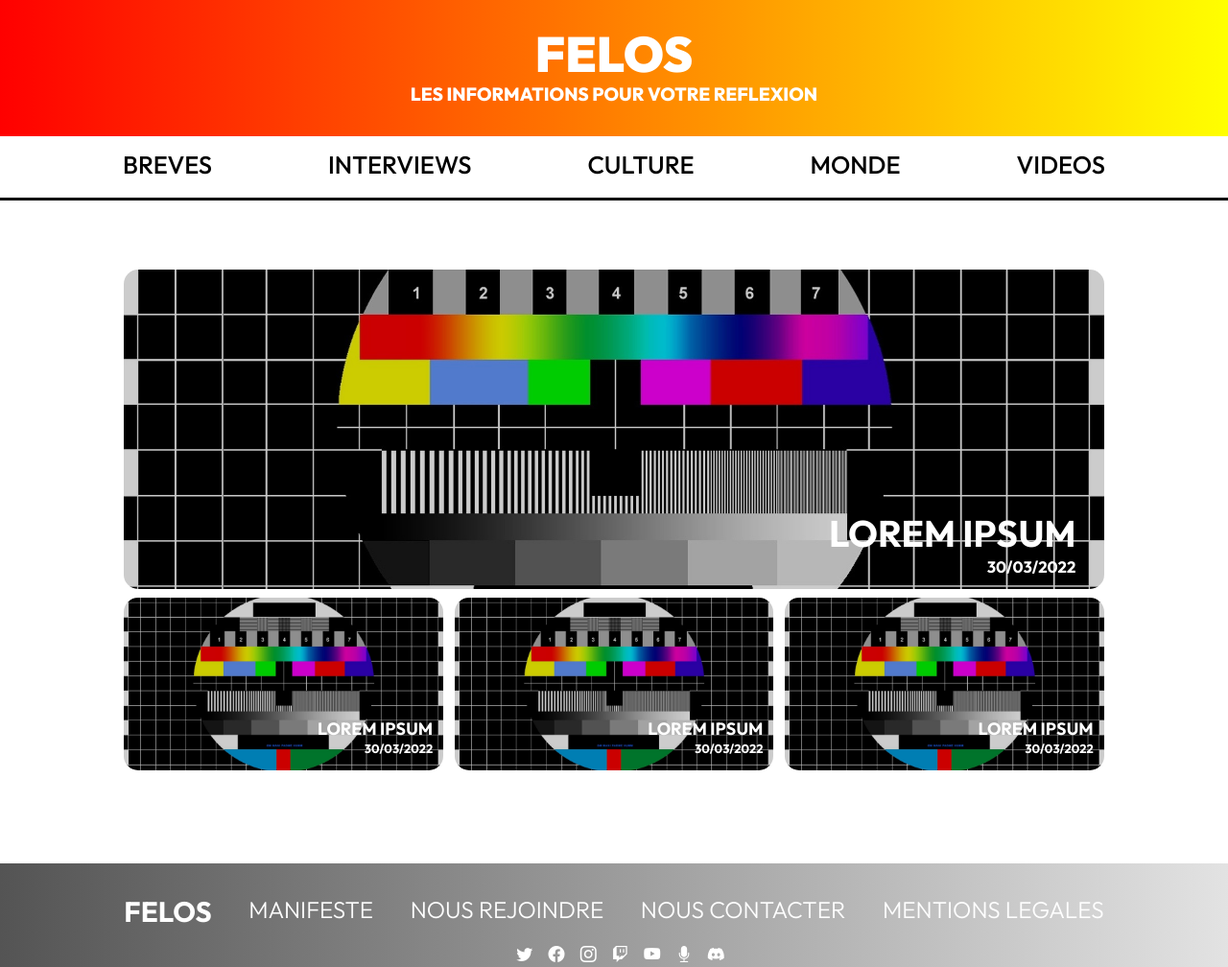
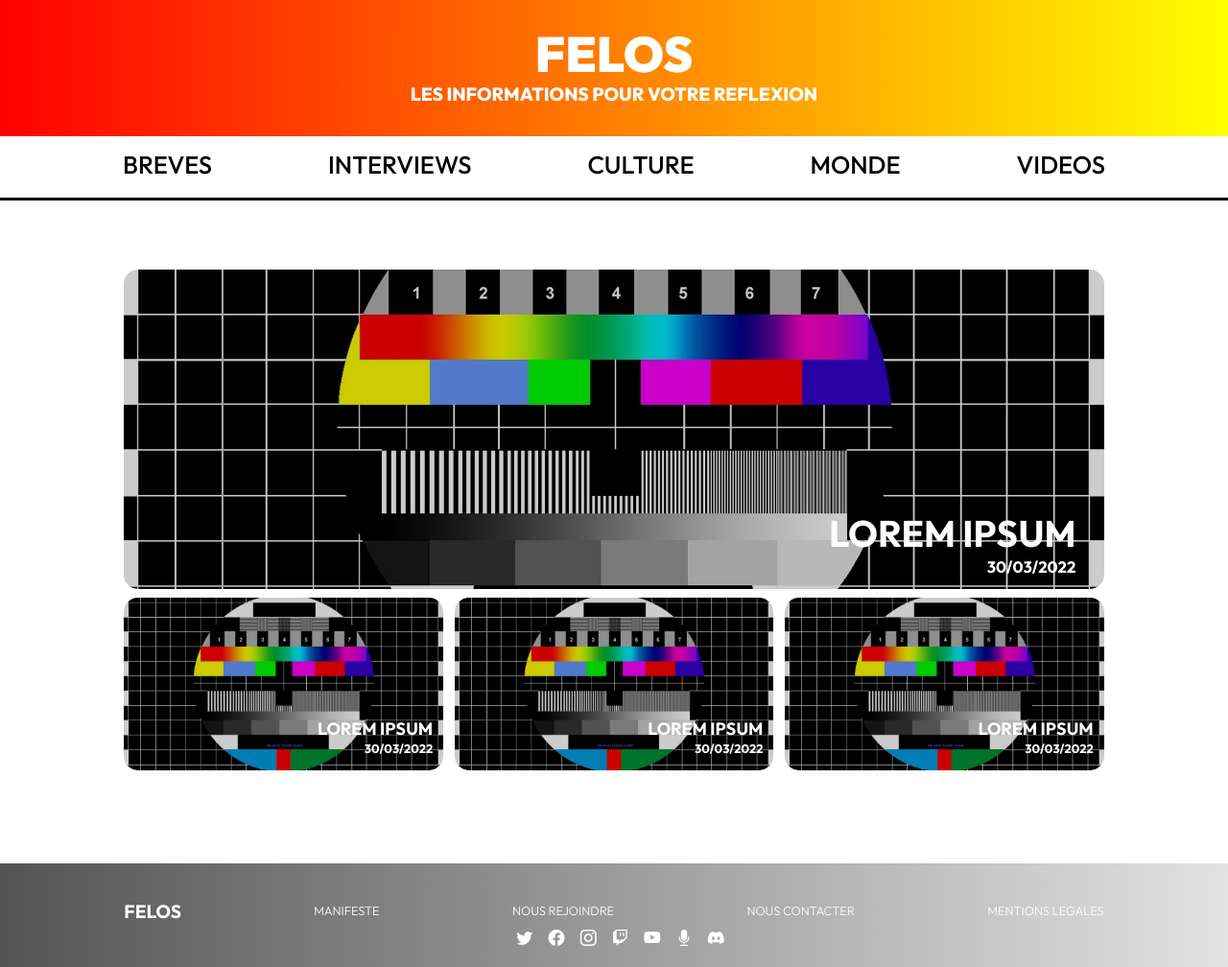
Before and after one commit to FELOSNews/website, a Jekyll site: the page built from pages/home.html, in a window 1280 px wide. Shown: the whole page at 96% size. Built offline with Jekyll 4.4.1, drawn with Linux system fonts in a browser that asks for light colours.

Commit message:
💄 Edit footer links size

```diff
--- a/assets/css/footer.css
+++ b/assets/css/footer.css
@@ -20,7 +20,7 @@
 
     width: 79.79vw;
 
-    font-size: 1.9vw;
+    font-size: 1vw;
 
     text-transform: uppercase;
 }
@@ -37,7 +37,7 @@
 .footer .links .felos {
     font-family: "Outfit Bold";
 
-    font-size: 2.3vw;
+    font-size: 1.5vw;
 }
 
 .footer .socials {
```
